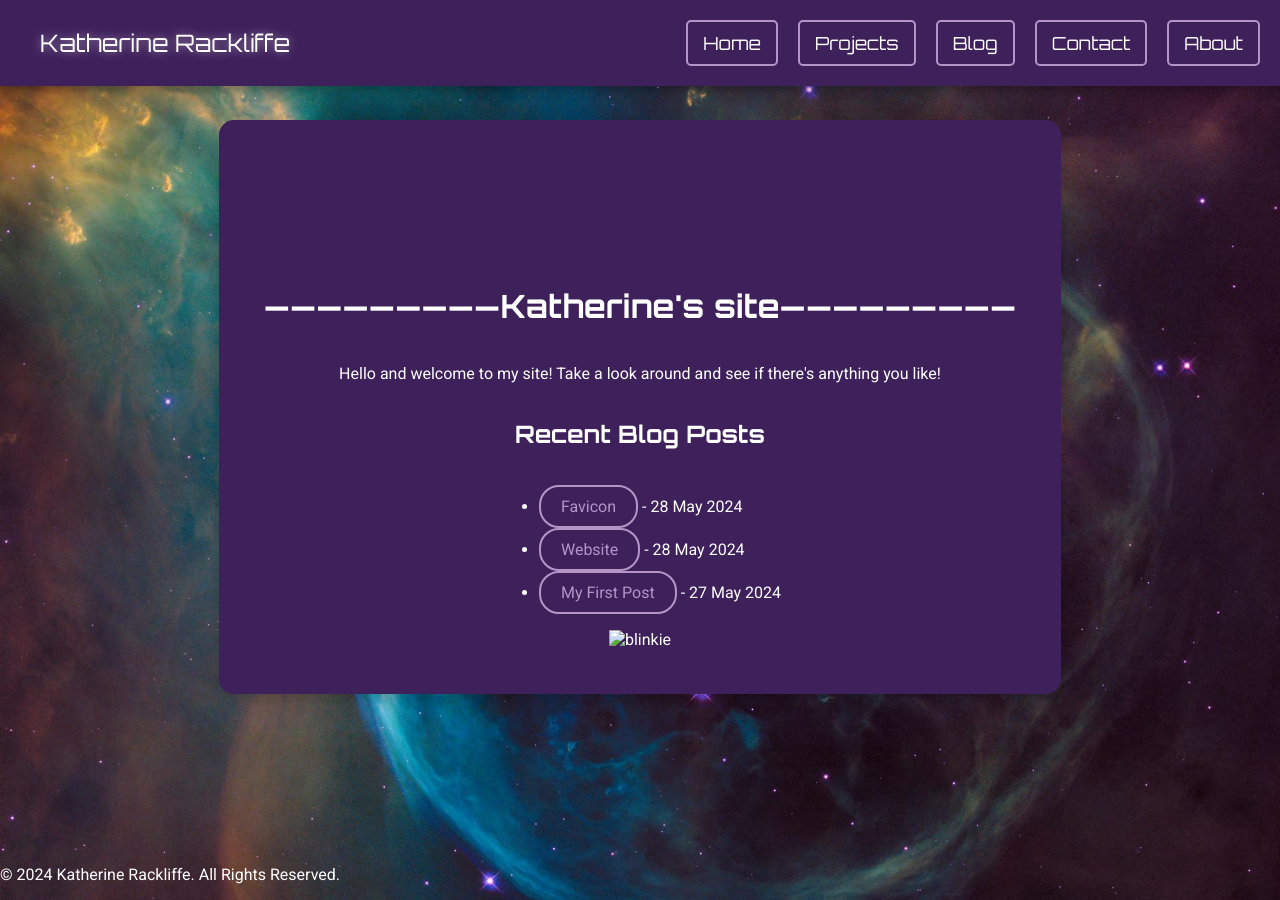
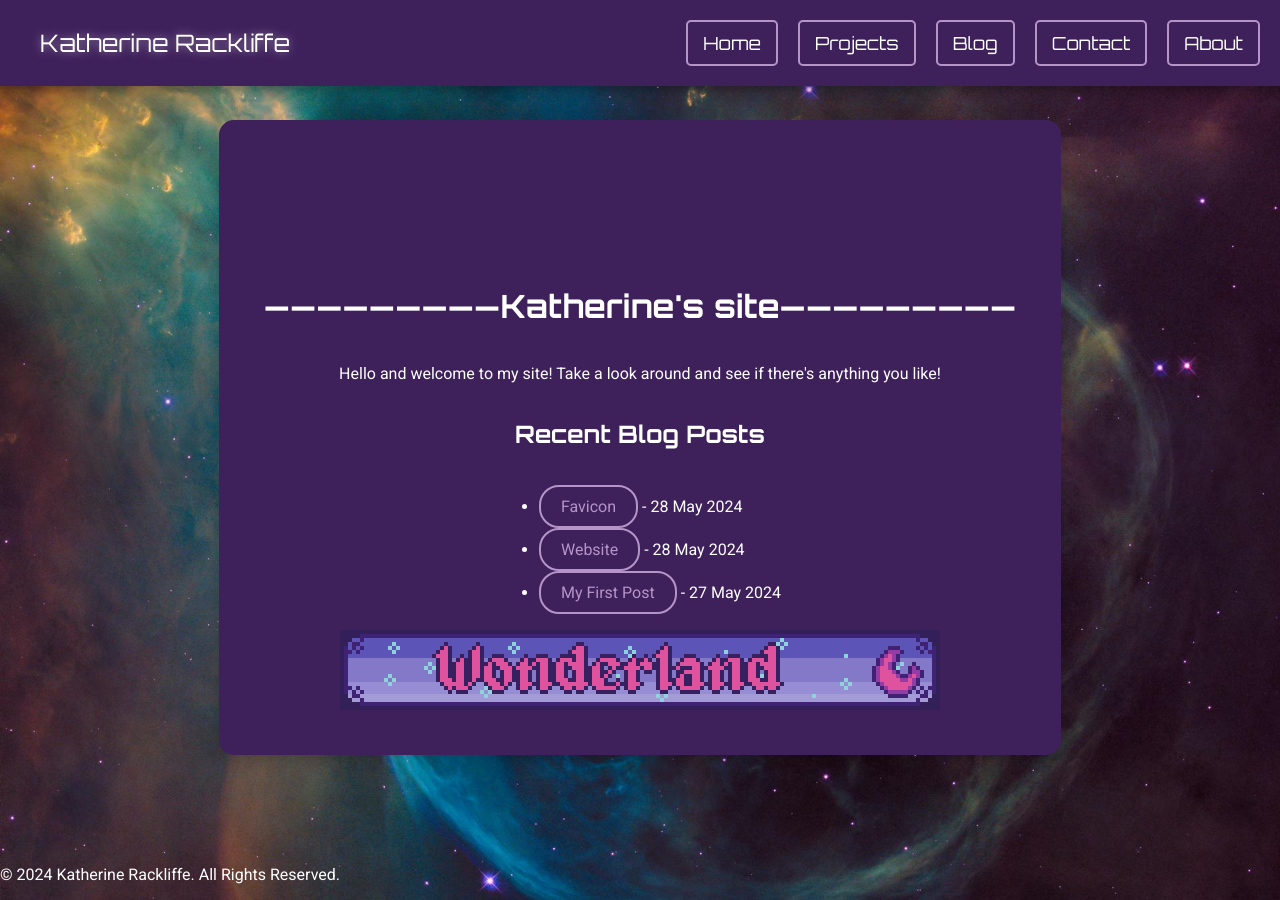
Before and after one commit to KatherineRackliffe/website, a Jekyll site: the page built from docs/index.html, in a window 1280 px wide. Built offline with Jekyll 4.4.1, drawn with Linux system fonts in a browser that asks for light colours.

Commit message:
fixing gif path?

```diff
--- a/docs/index.html
+++ b/docs/index.html
@@ -12,5 +12,5 @@ title: Home
         <li><a href="{{ post.url }}">{{ post.title }}</a> - {{ post.date | date_to_string }}</li>
         {% endfor %}
     </ul>
-    <img src="/docs/assets/images/blinkie.gif" alt="blinkie" class="blinkie">
+    <img src="assets/images/blinkiesCafe-w6.gif" alt="blinkie" class="blinkie">
 </main>
```
